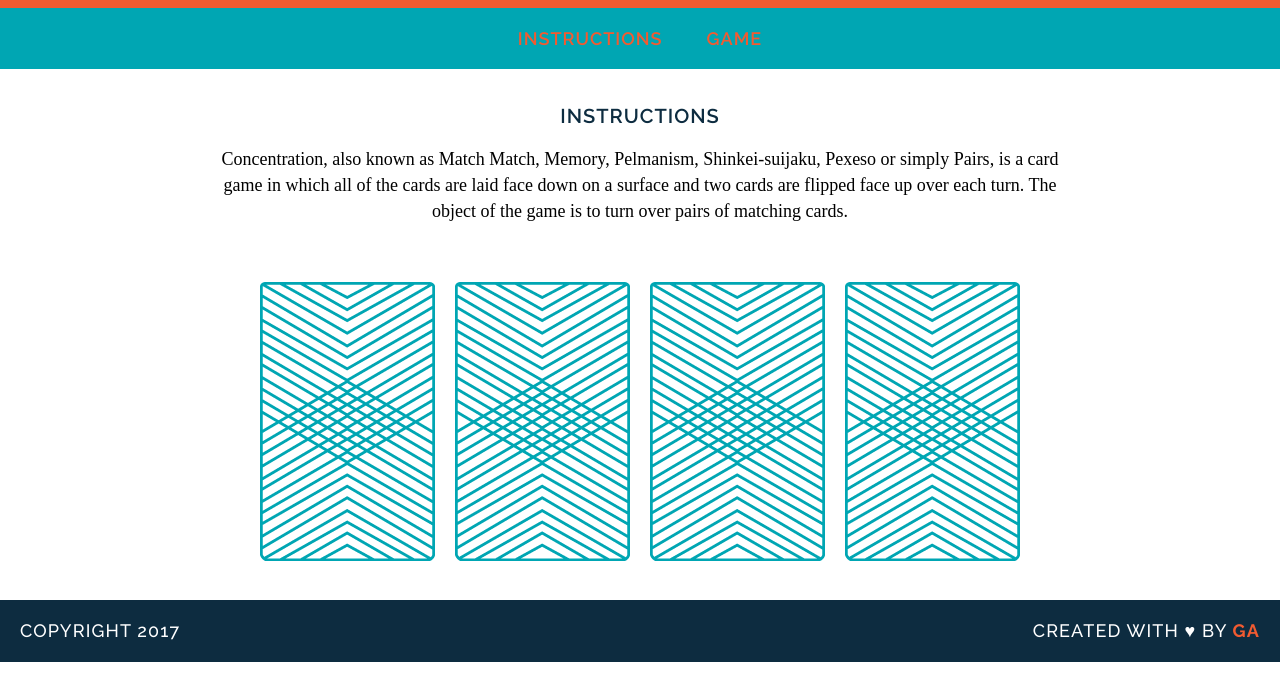
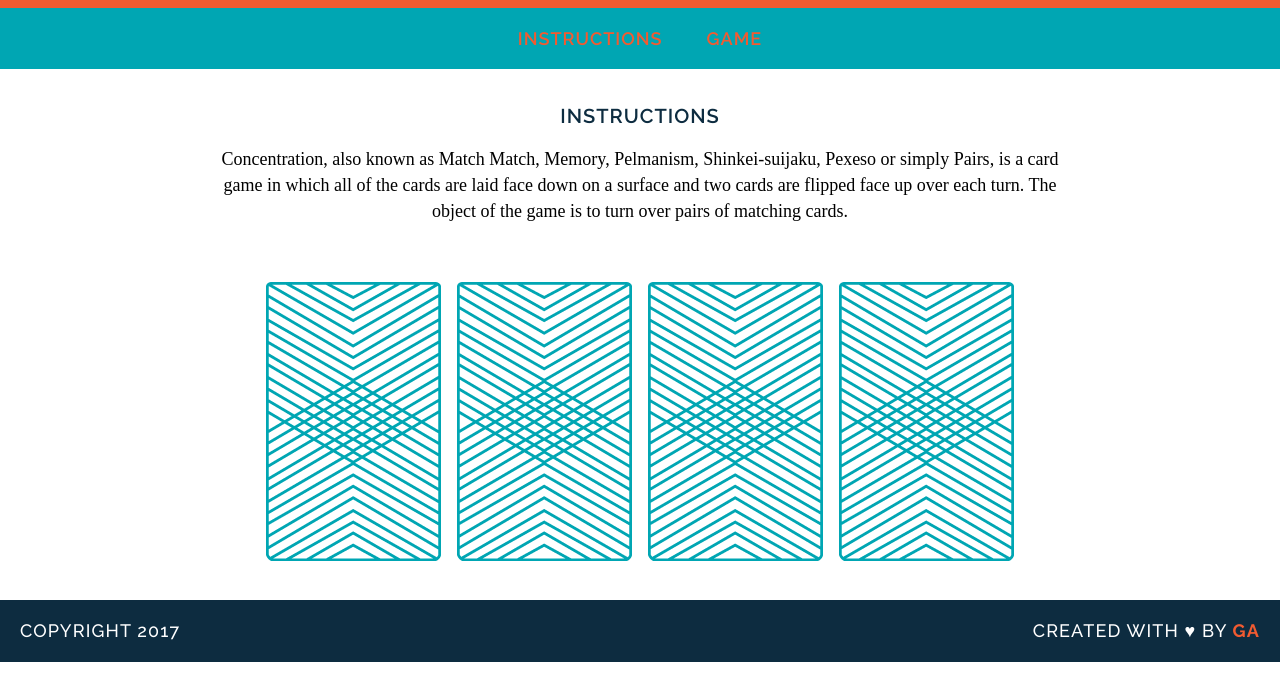
Before and after one commit to stellagordonzigel/wdi-fundamentals-memorygame, a plain HTML site: page index.html in a window 1280 px wide. Shown: the part 105-800 px from the top of the page. Drawn offline with Linux system fonts and the light colour scheme; a web font is replaced by a local one.

Commit message:
created game logic

```diff
--- a/index.html
+++ b/index.html
@@ -16,12 +16,7 @@
 	<main>
 		<h2>Instructions</h2>
 		<p>Concentration, also known as Match Match, Memory, Pelmanism, Shinkei-suijaku, Pexeso or simply Pairs, is a card game in which all of the cards are laid face down on a surface and two cards are flipped face up over each turn. The object of the game is to turn over pairs of matching cards.</p>
-		<div>
-			<img src="images/back.png" alt="Queen of Diamonds">
-			<img src="images/back.png" alt="Queen of Hearts">
-			<img src="images/back.png" alt="King of Diamonds">
-			<img src="images/back.png" alt="King of Hearts">
-		</div>
+		<div id="game-board" class="board clearfix"></div>
 	</main>
 	<footer class="clearfix">
 		<p class="copyright">Copyright 2017</p>
--- a/js/main.js
+++ b/js/main.js
@@ -32,19 +32,28 @@ var checkForMatch = function () {
 	}
 }
 
-var flipCard = function (cardId) {
-
+var flipCard = function () {
+	var cardId = this.getAttribute('data-id');
 	console.log("User flipped " + cards[cardId].rank);
-
 	cardsInPlay.push(cards[cardId].rank);
-
 	console.log(cards[cardId].cardImage);
 	console.log(cards[cardId].suit);
+	this.setAttribute('src', cards[cardId].cardImage);
 
 		if (cardsInPlay.length === 2) {
 			checkForMatch ();
 		}
 };
 
-flipCard (0);
-flipCard (2);
+var createBoard = function () {
+	for (var i = 0; i < cards.length; i++) {
+		var cardElement = document.createElement('img');
+		cardElement.setAttribute('src', "images/back.png");
+		cardElement.setAttribute('data-id', i);
+		cardElement.addEventListener('click', flipCard);
+		document.getElementById('game-board').appendChild(cardElement);
+	}
+
+};
+
+createBoard ();
```
Lines whose indentation alone changed are shown as unchanged.
